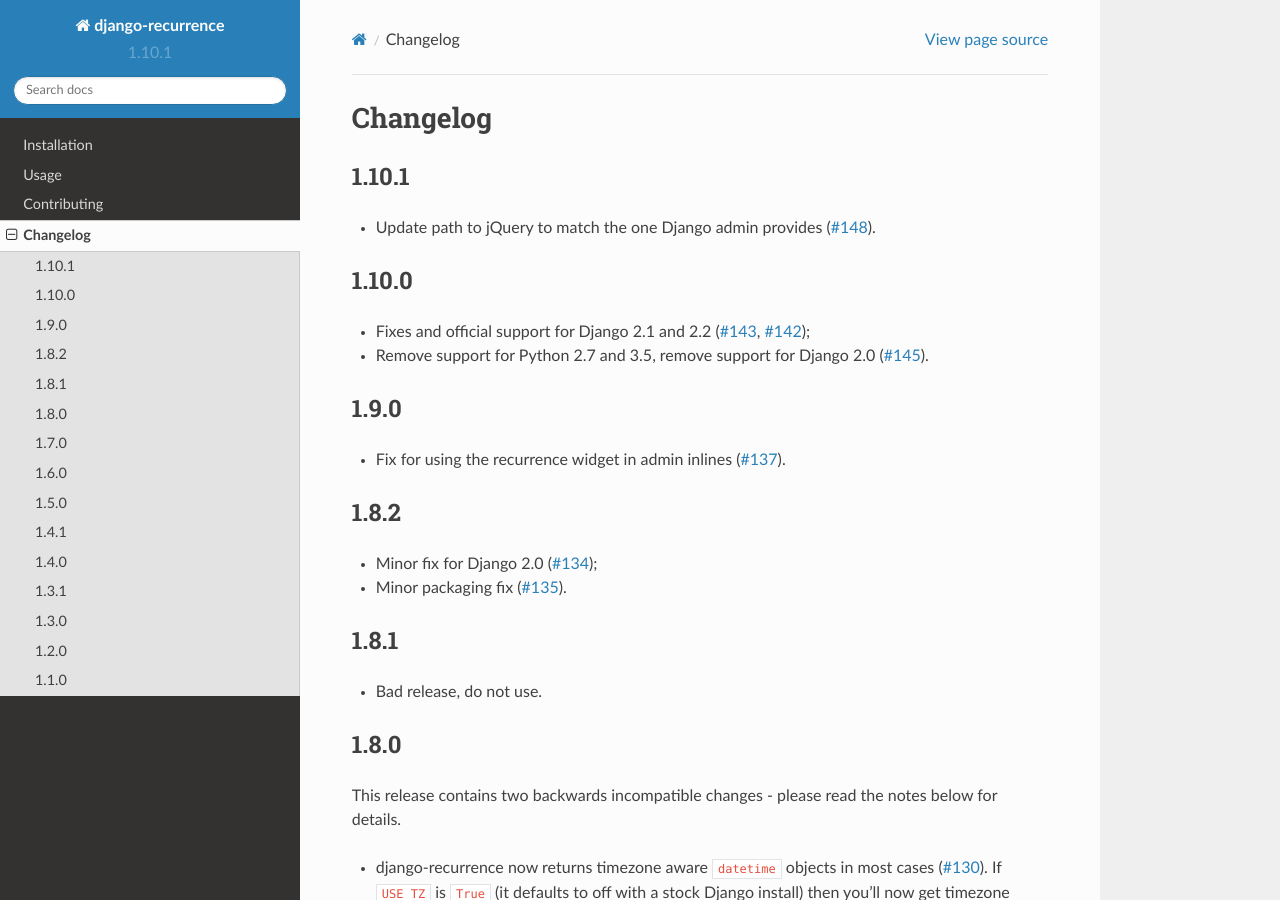
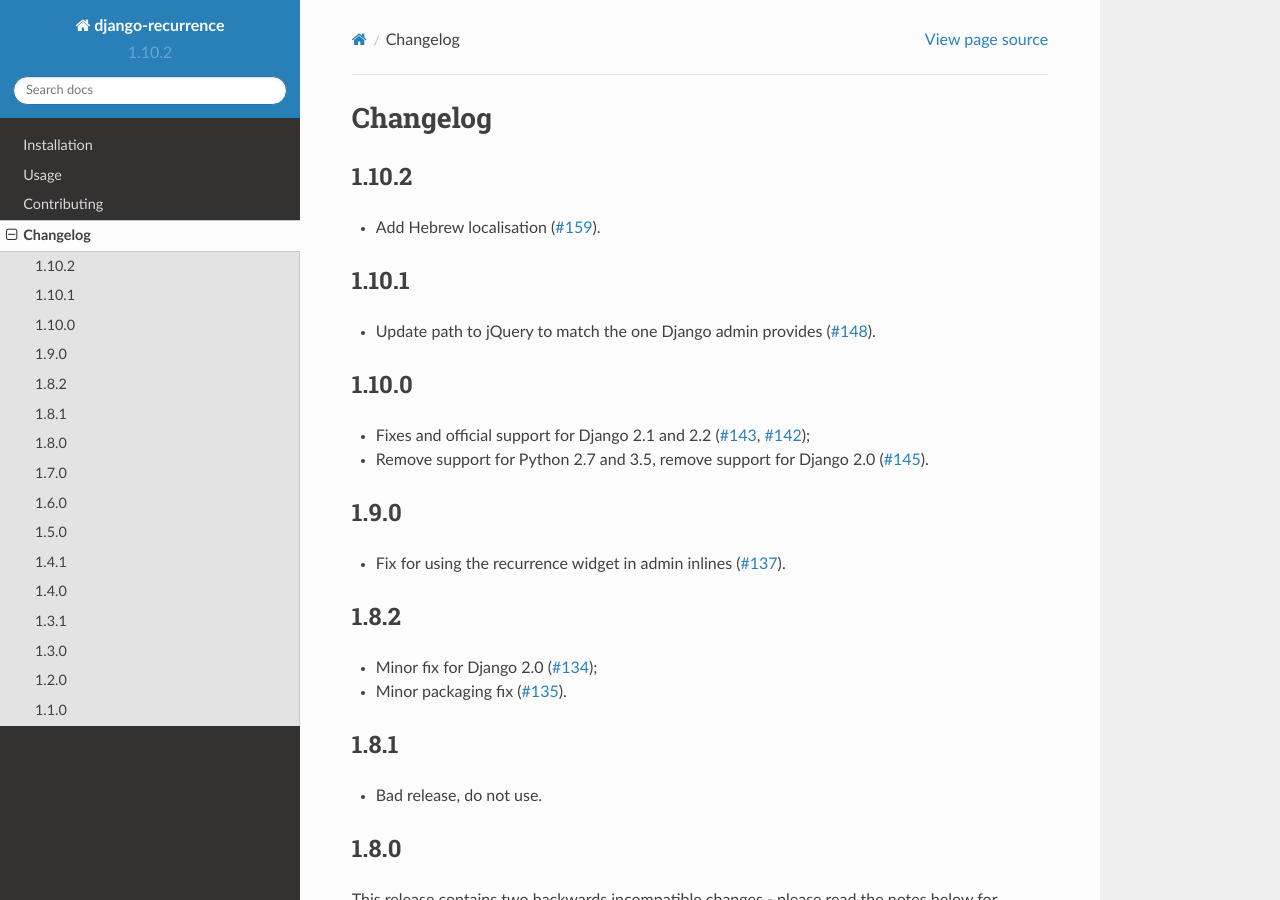
Before and after one commit to jazzband/django-recurrence, a Sphinx documentation site: the page built from docs/changelog.rst, in a window 1280 px wide and 900 px high. Built offline with Sphinx 7.4.7 and the Read the Docs theme 2.0.0, drawn with Linux system fonts in a browser that asks for light colours.

Commit message:
Prepare for release of 1.10.2

```diff
--- a/docs/changelog.rst
+++ b/docs/changelog.rst
@@ -1,12 +1,16 @@
 Changelog
 =========
+
+1.10.2
+------
+
+* Add Hebrew localisation (:issue:`159`).
 
 1.10.1
 ------
 
 * Update path to jQuery to match the one Django admin provides
   (:issue:`148`).
-
 
 1.10.0
 ------
--- a/docs/conf.py
+++ b/docs/conf.py
@@ -60,9 +60,9 @@ copyright = u"2014, django-recurrence developers"
 # built documents.
 #
 # The short X.Y version.
-version = "1.10.1"
+version = "1.10.2"
 # The full version, including alpha/beta/rc tags.
-release = "1.10.1"
+release = "1.10.2"
 
 # The language for content autogenerated by Sphinx. Refer to documentation
 # for a list of supported languages.
--- a/setup.py
+++ b/setup.py
@@ -25,7 +25,7 @@ with open("README.md", "r") as fh:
 
 setup(
     name="django-recurrence",
-    version="1.10.1",
+    version="1.10.2",
     license="BSD",
     description="Django utility wrapping dateutil.rrule",
     long_description=long_description,
```
